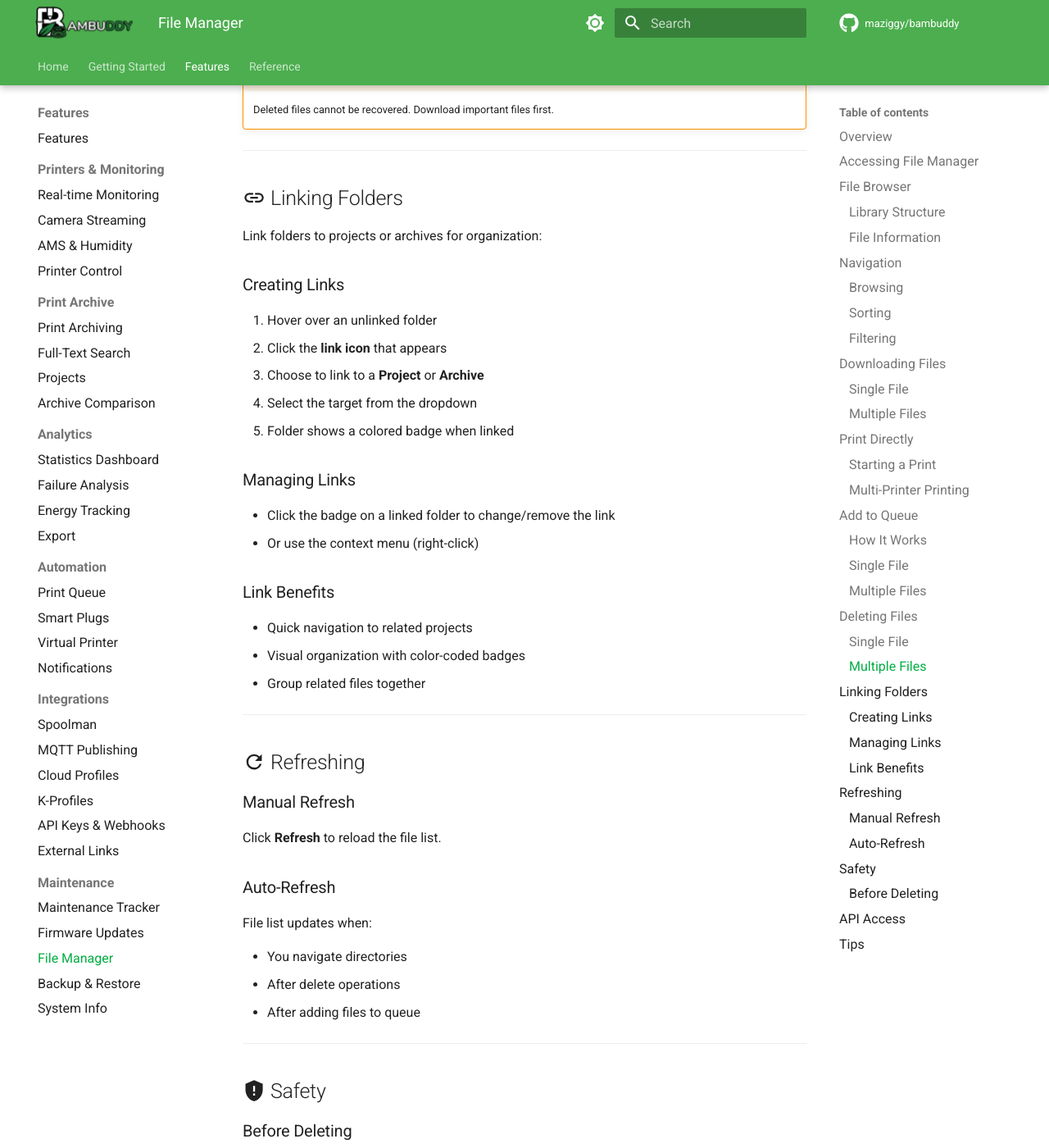
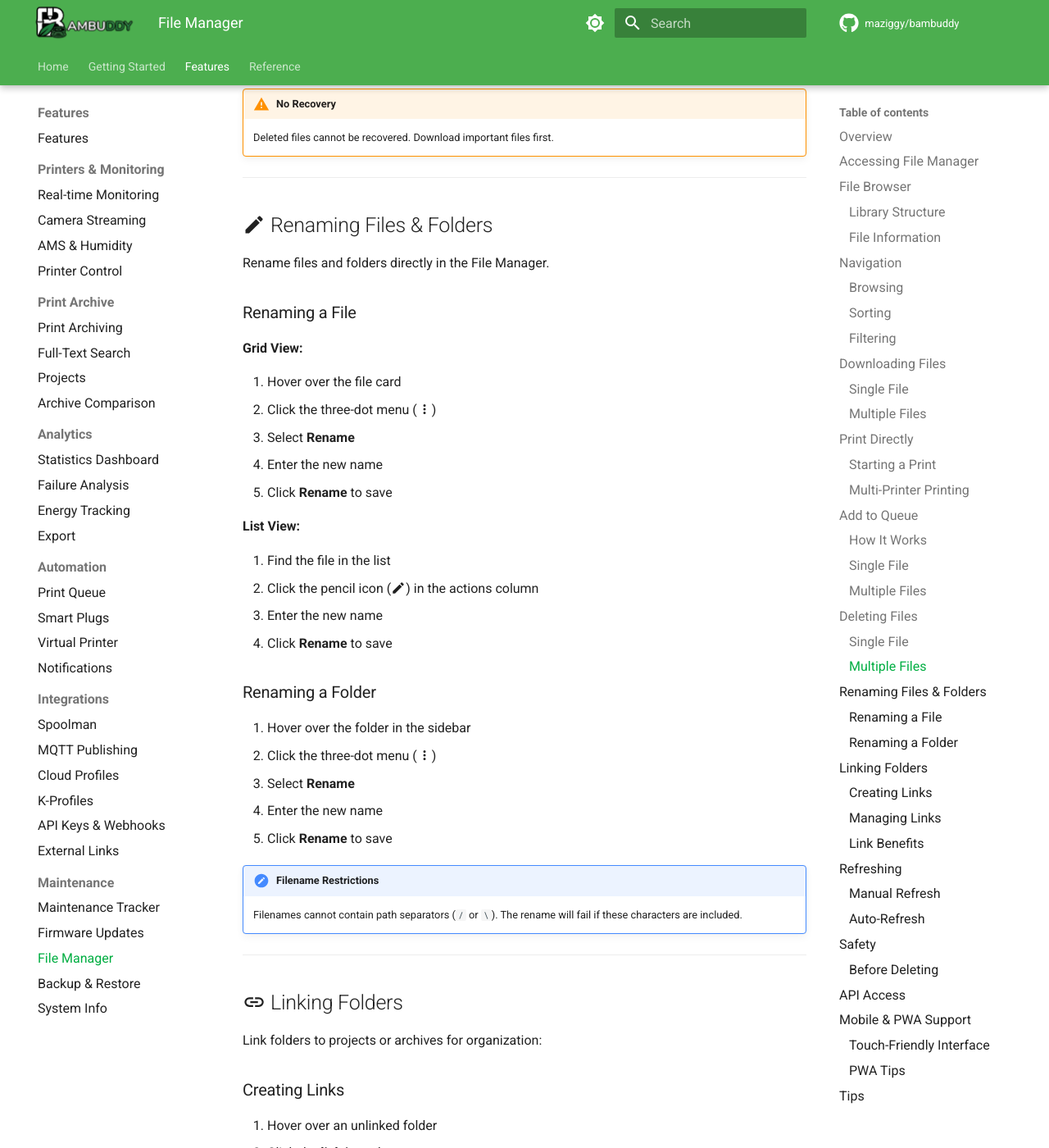
Before and after one commit to maziggy/bambuddy-wiki, an MkDocs documentation site: the page built from docs/features/file-manager.md, in a window 1280 px wide and 1400 px high, scrolled down 4889 px. Shown: the whole window at 82% size. Built offline with MkDocs 1.6.1 and Material for MkDocs 9.7.7, drawn with Linux system fonts in a browser that asks for light colours; comment, search, counter and statistics services are not loaded; the version menu is left out; some of the changed text lies outside the part shown.

Commit message:
Updated Wiki

```diff
--- a/docs/features/file-manager.md
+++ b/docs/features/file-manager.md
@@ -15,6 +15,7 @@ The File Manager lets you:
 
 - **Browse** files in your local library
 - **Download** files to your computer
+- **Rename** files and folders
 - **Delete** unwanted files
 - **View** file details and metadata
 - **Print directly** to any printer with full configuration
@@ -177,6 +178,40 @@ When you add a file to the queue:
 
 ---
 
+## :material-pencil: Renaming Files & Folders
+
+Rename files and folders directly in the File Manager.
+
+### Renaming a File
+
+**Grid View:**
+
+1. Hover over the file card
+2. Click the three-dot menu (:material-dots-vertical:)
+3. Select **Rename**
+4. Enter the new name
+5. Click **Rename** to save
+
+**List View:**
+
+1. Find the file in the list
+2. Click the pencil icon (:material-pencil:) in the actions column
+3. Enter the new name
+4. Click **Rename** to save
+
+### Renaming a Folder
+
+1. Hover over the folder in the sidebar
+2. Click the three-dot menu (:material-dots-vertical:)
+3. Select **Rename**
+4. Enter the new name
+5. Click **Rename** to save
+
+!!! note "Filename Restrictions"
+    Filenames cannot contain path separators (`/` or `\`). The rename will fail if these characters are included.
+
+---
+
 ## :material-link: Linking Folders
 
 Link folders to projects or archives for organization:
@@ -250,6 +285,25 @@ See [API Reference](../reference/api.md) for details.
 
 ---
 
+## :material-cellphone: Mobile & PWA Support
+
+The File Manager is optimized for touch devices and the PWA (Progressive Web App).
+
+### Touch-Friendly Interface
+
+- **Action buttons** are always visible on mobile (no hover required)
+- **Selection checkboxes** appear on all file cards for easy multi-select
+- **Context menus** accessible via the three-dot button on each card
+- **Responsive grid** adjusts columns based on screen size
+
+### PWA Tips
+
+- Add Bambuddy to your home screen for a native app experience
+- File Manager works offline for browsing cached files
+- Swipe gestures work naturally on touch devices
+
+---
+
 ## :material-lightbulb: Tips
 
 !!! tip "Print or Queue"
@@ -266,3 +320,6 @@ See [API Reference](../reference/api.md) for details.
 
 !!! tip "File Badges"
     Look for "sliced" badges to identify files ready for printing.
+
+!!! tip "Rename from Context Menu"
+    Right-click any file or folder to access the rename option along with other actions.
```
